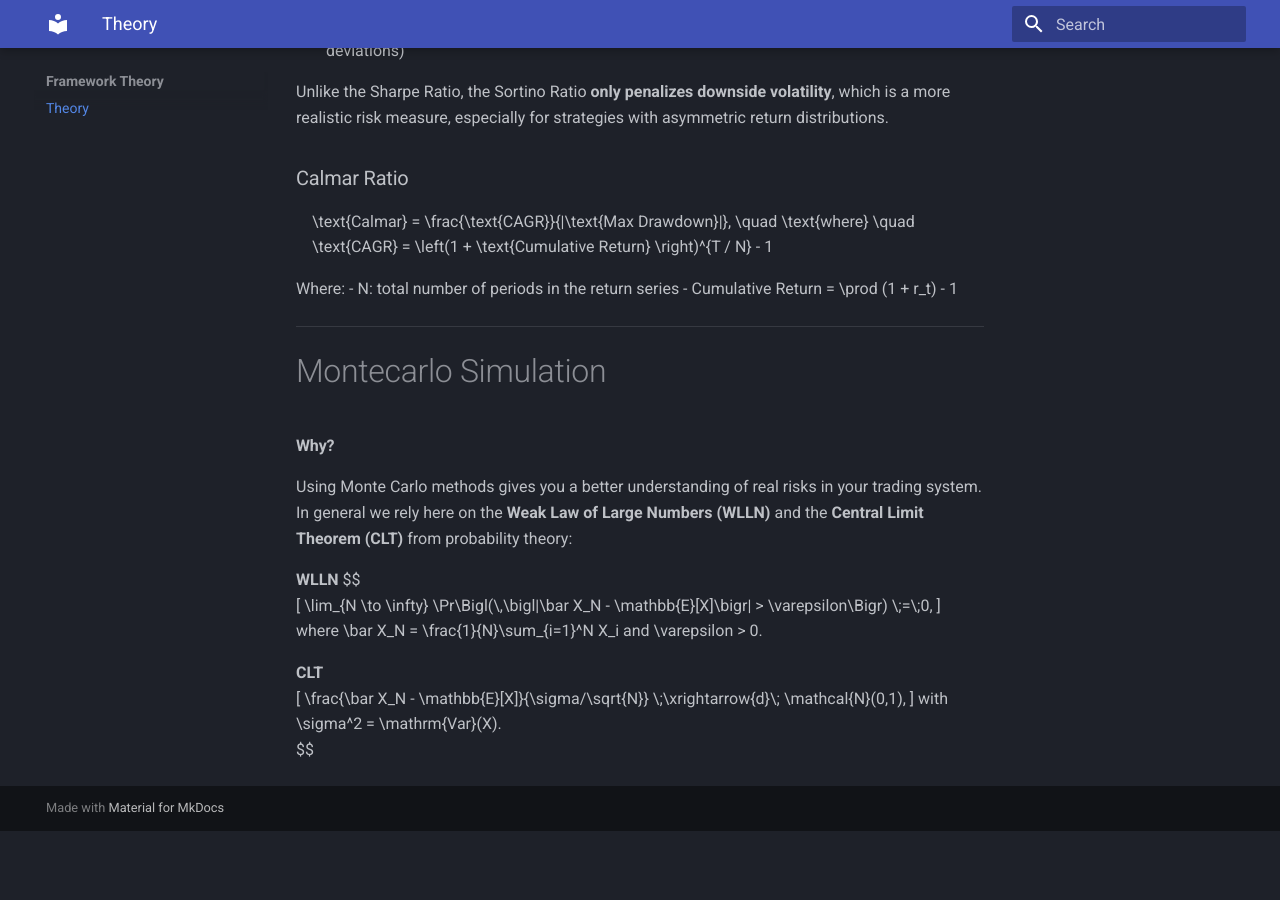
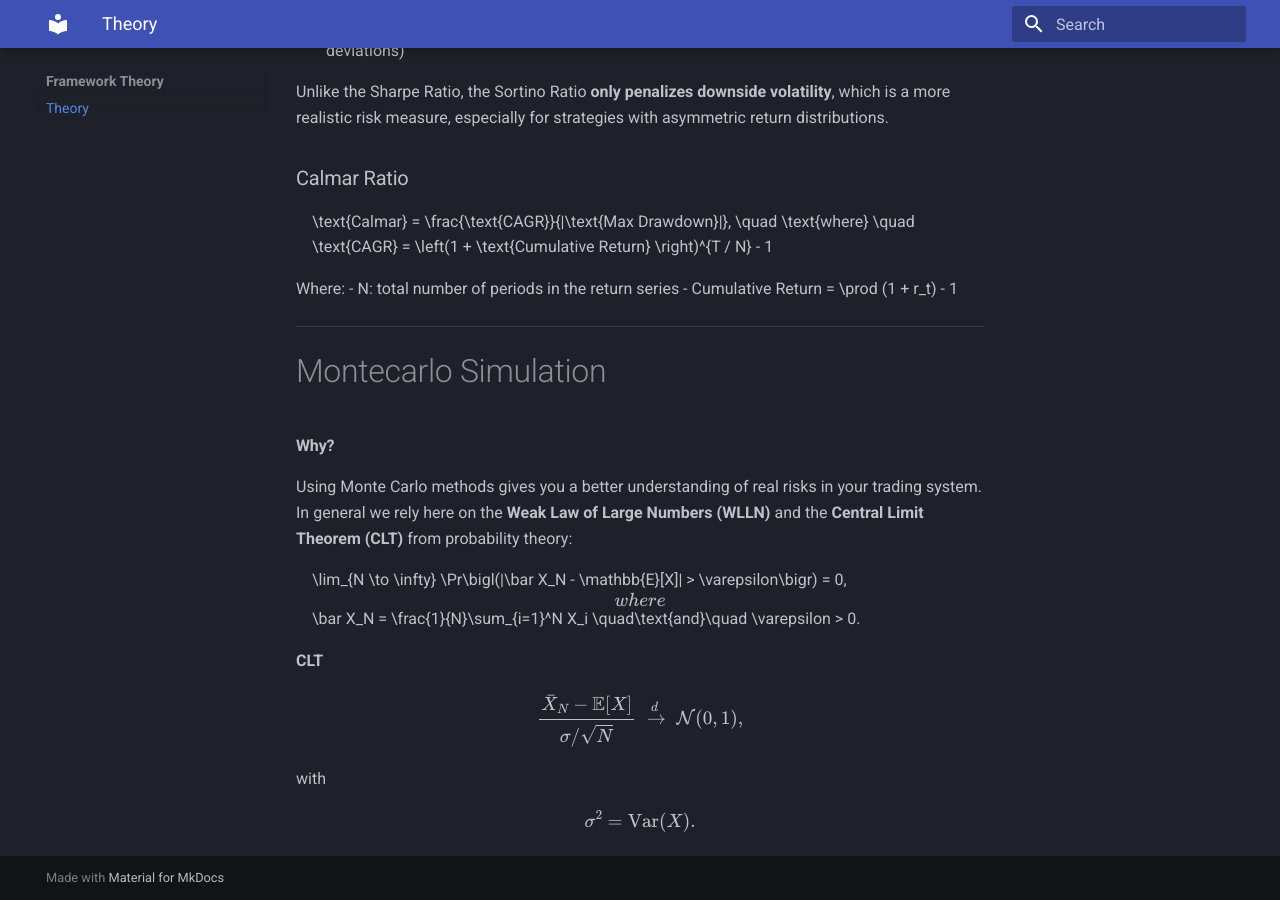
Before and after one commit to papaya0712/quantybt, an MkDocs documentation site: the page built from docs/theory.md, in a window 1280 px wide and 900 px high, scrolled down 767 px. Built offline with MkDocs 1.6.1 and Material for MkDocs 9.7.7, drawn with Linux system fonts in a browser that asks for light colours; before the commit the page ends 1598 px from its top, so only the background shows below that.

Commit message:
docs update

```diff
--- a/docs/theory.md
+++ b/docs/theory.md
@@ -46,21 +46,25 @@ Where:
 #### Why?
 Using Monte Carlo methods gives you a better understanding of real risks in your trading system. In general we rely here on the **Weak Law of Large Numbers (WLLN)** and the **Central Limit Theorem (CLT)** from probability theory:
 
-**WLLN**
 $$
-\[
 \lim_{N \to \infty}
-\Pr\Bigl(\,\bigl|\bar X_N - \mathbb{E}[X]\bigr| > \varepsilon\Bigr)
-\;=\;0,
-\]
-where \(\bar X_N = \frac{1}{N}\sum_{i=1}^N X_i\) and \(\varepsilon > 0\).
-
+\Pr\bigl(|\bar X_N - \mathbb{E}[X]| > \varepsilon\bigr)
+= 0,
+$$
+where
+$$
+\bar X_N = \frac{1}{N}\sum_{i=1}^N X_i
+\quad\text{and}\quad
+\varepsilon > 0.
+$$
 
 **CLT**
-\[
-\frac{\bar X_N - \mathbb{E}[X]}{\sigma/\sqrt{N}}
+$$
+\frac{\bar X_N - \mathbb{E}[X]}{\sigma / \sqrt{N}}
 \;\xrightarrow{d}\;
 \mathcal{N}(0,1),
-\]
-with \(\sigma^2 = \mathrm{Var}(X)\).
 $$
+with
+$$
+\sigma^2 = \mathrm{Var}(X).
+$$
```
